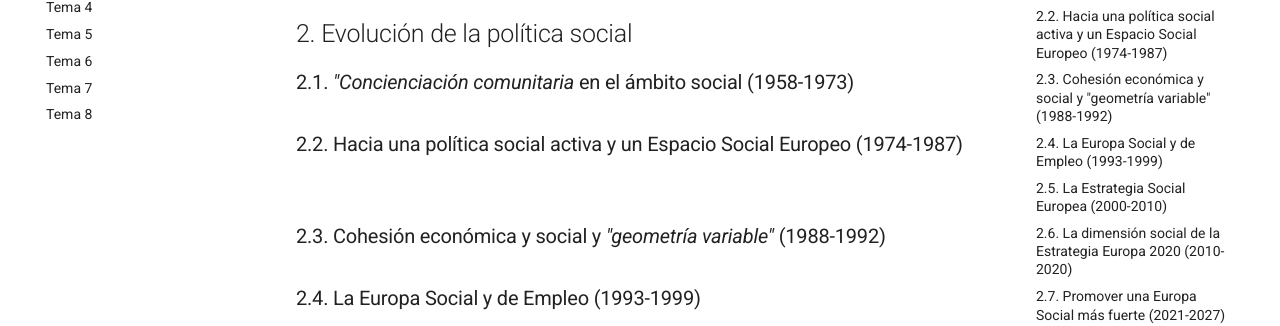
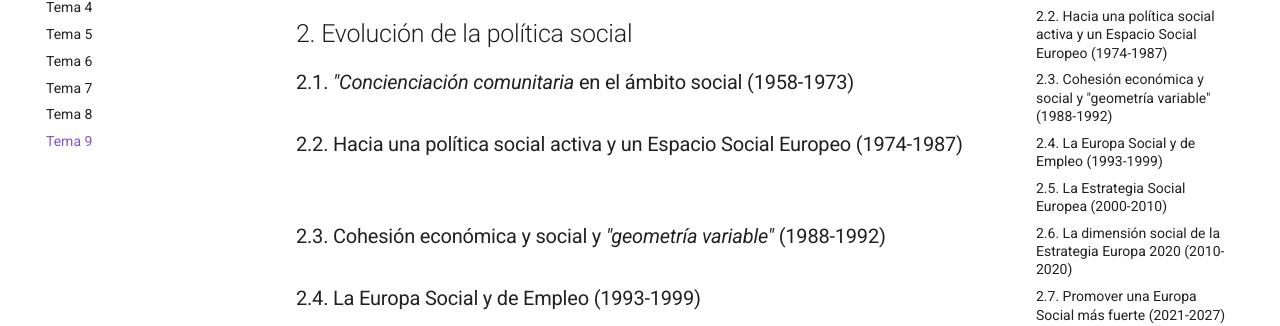
Before and after one commit to team-ittade/peue, an MkDocs documentation site: the page built from docs/tema-9.md, in a window 1280 px wide. Shown: the part 239-565 px from the top of the page. Built offline with MkDocs 1.6.1 and Material for MkDocs 9.7.7, drawn with Linux system fonts in a browser that asks for light colours; comment, search, counter and statistics services are not loaded.

Commit message:
chore: add lecture 9 to navigation

```diff
--- a/mkdocs.yml
+++ b/mkdocs.yml
@@ -30,6 +30,7 @@ nav:
   - Tema 6: tema-6.md
   - Tema 7: tema-7.md
   - Tema 8: tema-8.md
+  - Tema 9: tema-9.md
 
 repo_name: team-ittade/peue
 repo_url: https://github.com/team-ittade/peue
```
